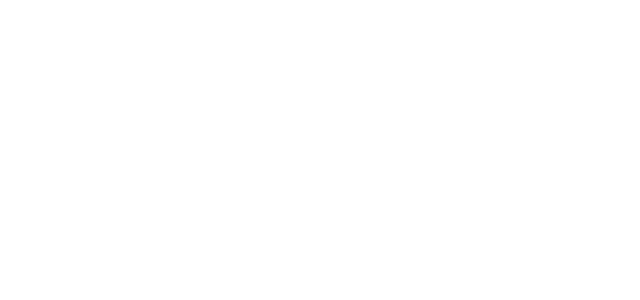
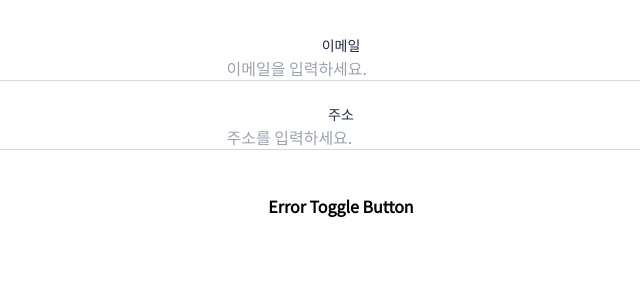
Before and after one commit to anjxxyi/react-ts-storybook, a React (Vite) app: page / in a window 1280 px wide. Shown: the top 300 px of the page, without its empty margins (299-939 px from the left). Built offline with nearby package versions, Linux system fonts and the light colour scheme.

Commit message:
Create a textfield component

```diff
--- a/src/App.tsx
+++ b/src/App.tsx
@@ -1,10 +1,44 @@
+import { useState } from "react";
 import "./App.css";
-import ErrorMessage from "./components/ErrorMessage";
+import DefaultTextField from "./components/DefaultTextField";
+import Label from "./components/Label";
 
 function App() {
+  const [isError, setIsError] = useState(false);
+
   return (
     <>
-      <ErrorMessage />
+      <div className="mb-5">
+        <Label htmlFor="email">이메일</Label>
+        <DefaultTextField
+          id="email"
+          placeholder="이메일을 입력하세요."
+          value=""
+          errorMessage="이메일을 확인해 주세요."
+          isError={isError}
+          iconPath="/icons/ic-delete-dark.svg"
+          iconAlt="delete"
+          onChange={() => {}}
+          onIconClick={() => {}}
+        />
+      </div>
+      <div className="mb-5">
+        <Label htmlFor="address">주소</Label>
+        <DefaultTextField
+          id="address"
+          placeholder="주소를 입력하세요."
+          value=""
+          errorMessage="주소를 확인해 주세요."
+          isError={isError}
+          iconPath="/icons/ic-delete-dark.svg"
+          iconAlt="delete"
+          onChange={() => {}}
+          onIconClick={() => {}}
+        />
+      </div>
+      <button className="mt-6 font-semibold" onClick={() => setIsError((prev) => !prev)}>
+        Error Toggle Button
+      </button>
     </>
   );
 }
--- a/src/components/DefaultTextField.tsx
+++ b/src/components/DefaultTextField.tsx
@@ -3,25 +3,27 @@
 import IconButton from "./IconButton";
 
 interface IDefaultTextFieldProps {
-  errorMessage?: string;
-  iconPath?: string;
-  iconAlt?: string;
-  onIconClick?: React.MouseEventHandler<HTMLButtonElement>;
-  placeholder?: string;
-  onChange?: React.ChangeEventHandler<HTMLInputElement>;
-  value?: string;
-  isError?: boolean;
+  id: string;
+  errorMessage: string;
+  iconPath: string;
+  iconAlt: string;
+  placeholder: string;
+  value: string;
+  isError: boolean;
+  onIconClick: React.MouseEventHandler<HTMLButtonElement>;
+  onChange: React.ChangeEventHandler<HTMLInputElement>;
 }
 
 export default function DefaultTextField({
+  id,
   errorMessage,
   iconPath,
   iconAlt,
-  onIconClick,
   placeholder,
-  onChange,
   value,
   isError,
+  onIconClick,
+  onChange,
 }: IDefaultTextFieldProps) {
   const [isFocused, setIsFocused] = useState(false);
   const borderColor = isFocused
@@ -31,7 +33,7 @@
       : "border-primary";
 
   return (
-    <div>
+    <div className="relative text-field">
       <div
         className={`text-primary border-b ${borderColor}`}
         onFocus={() => setIsFocused(true)}
@@ -40,6 +42,7 @@
         <input
           type="text"
           className="outline-none"
+          id={id}
           placeholder={placeholder}
           value={value}
           onChange={onChange}
--- a/src/index.css
+++ b/src/index.css
@@ -3,3 +3,7 @@
 @tailwind utilities;
 
 body { font-family: "Noto Sans KR"; }
+
+@layer components {
+  .text-field > p { @apply absolute; }
+ }
```
Also changed, not shown: 1 other file (tests, documents, lock files or other folders).
